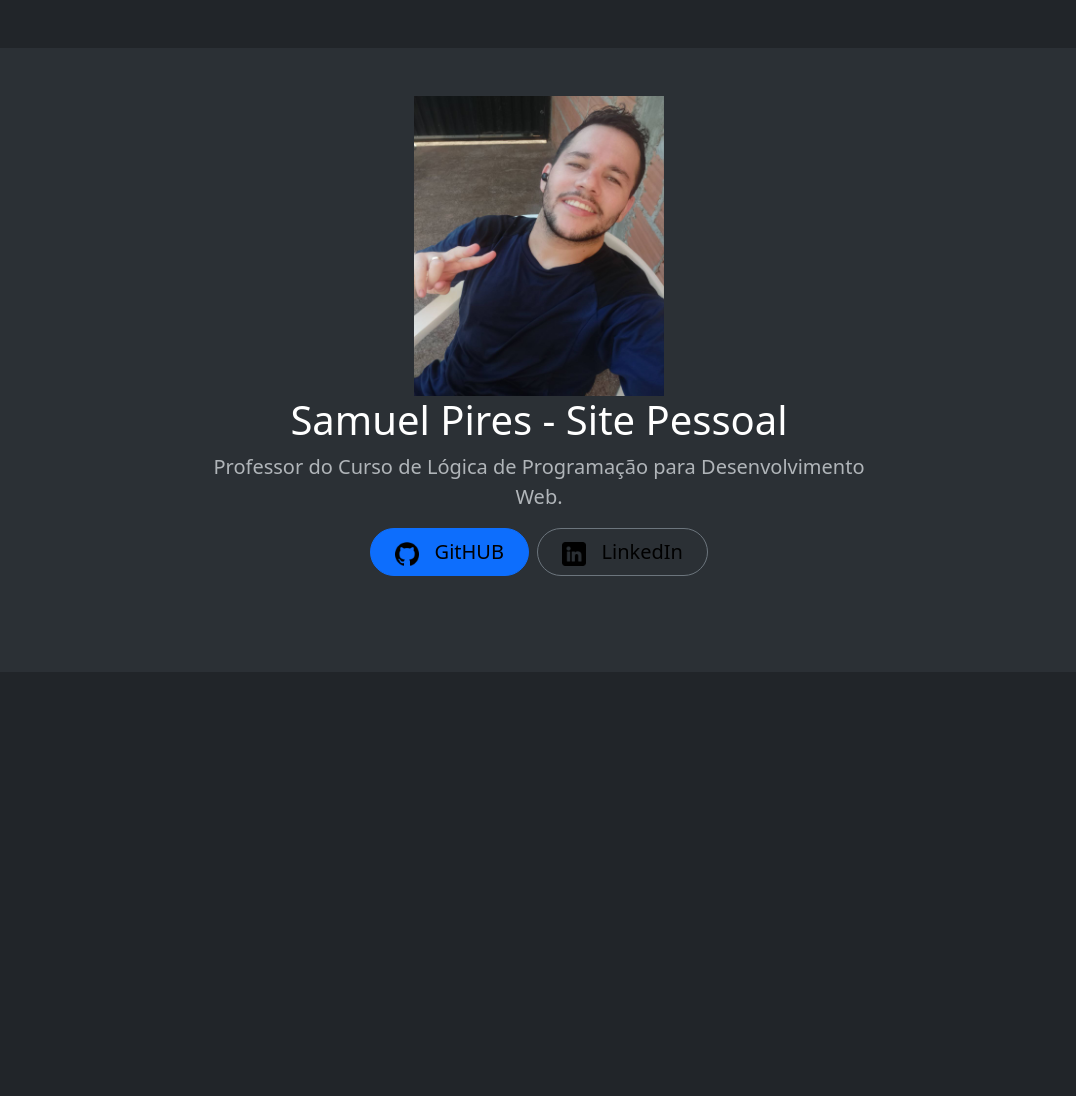
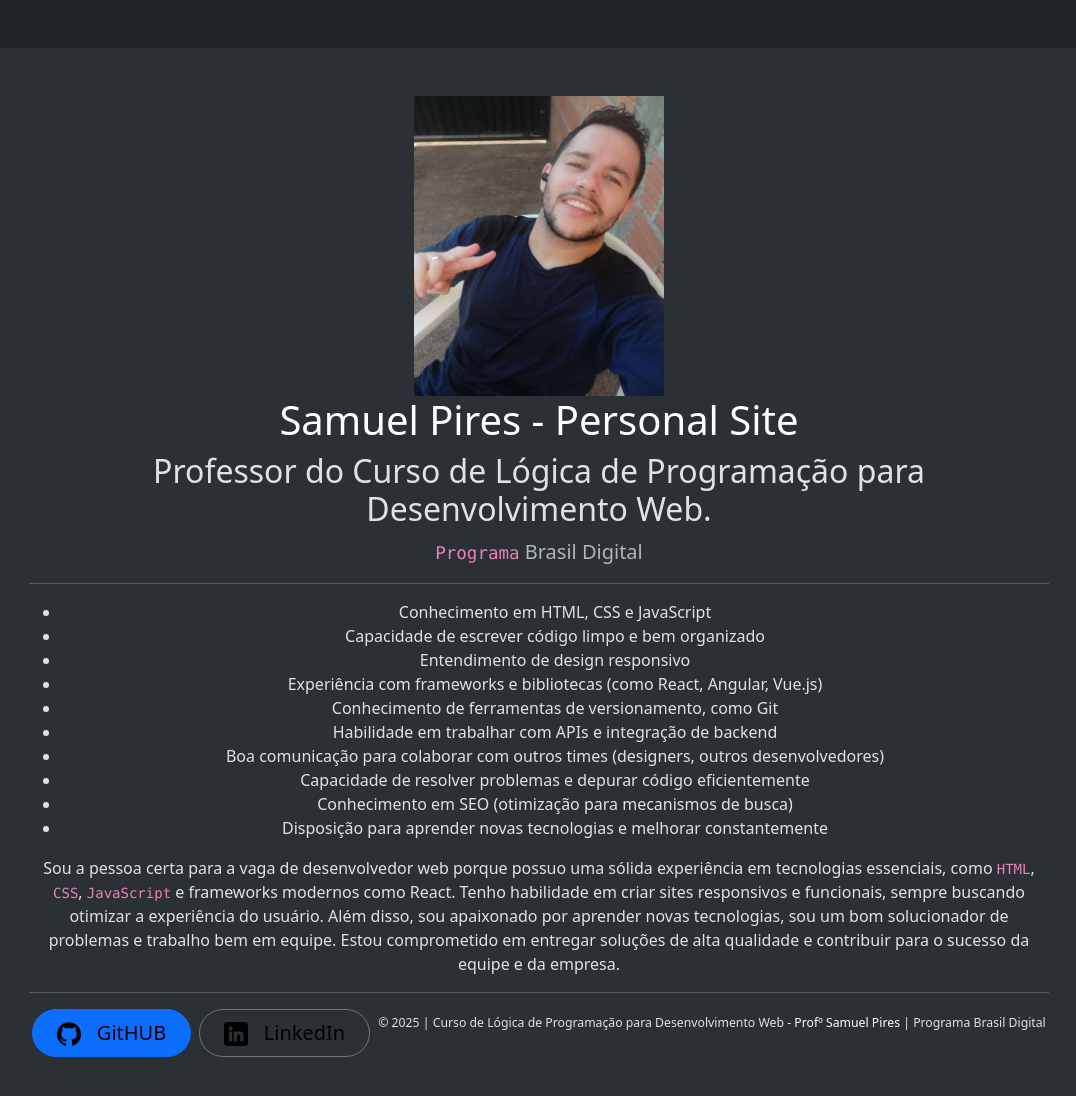
Before and after one commit to samueljackbill/personal-site, a plain HTML site: page index.html in a window 1280 px wide. Shown: the whole page, without its empty margins (101-1177 px from the left). Before the commit the page ends 800 px from the top, so only its background shows below. Drawn offline with nearby package versions, Linux system fonts and the light colour scheme.

Commit message:
Add files via upload

```diff
--- a/css/styles.css
+++ b/css/styles.css
@@ -1,4 +1,14 @@
-a {
+.link_button {
+    color: black;
     text-decoration: none;
-    color: black;
 }
+
+#link_mail {
+    color: white;
+    text-decoration: none;
+}
+
+small {
+    justify-content: center;
+    text-align: center;
+}
--- a/index.html
+++ b/index.html
@@ -1,5 +1,5 @@
 <!DOCTYPE html>
-<html lang="pt-br" data-bs-theme="dark">
+<html lang="en" data-bs-theme="dark">
 <head>
     <meta charset="UTF-8">
     <meta name="viewport" content="width=device-width, initial-scale=1.0">
@@ -13,23 +13,45 @@
     <div class="container my-5">
         <div class="p-5 text-center bg-body-tertiary rounded-3">
             <img src="./img/samuel_pires.jpg" alt="Imagem de Samuel Pires." width="250px" height="300px">
-            <h1 class="text-body-emphasis">Samuel Pires - Site Pessoal</h1>
-            <p class="col-lg-8 mx-auto fs-5 text-muted">Professor do Curso de Lógica de Programação para Desenvolvimento Web.</p>
+            <h1 class="text-body-emphasis">Samuel Pires - Personal Site</h1>
+            <h2>Professor do Curso de Lógica de Programação para Desenvolvimento Web.</h2>
+            <p class="col-lg-8 mx-auto fs-5 text-muted"><code>Programa</code> Brasil Digital</p>
+
+            <hr>
+
+            <ul>
+                <li>Conhecimento em HTML, CSS e JavaScript</li>
+                <li>Capacidade de escrever código limpo e bem organizado</li>
+                <li>Entendimento de design responsivo</li>
+                <li>Experiência com frameworks e bibliotecas (como React, Angular, Vue.js)</li>
+                <li>Conhecimento de ferramentas de versionamento, como Git</li>
+                <li>Habilidade em trabalhar com APIs e integração de backend</li>
+                <li>Boa comunicação para colaborar com outros times (designers, outros desenvolvedores)</li>
+                <li>Capacidade de resolver problemas e depurar código eficientemente</li>
+                <li>Conhecimento em SEO (otimização para mecanismos de busca)</li>
+                <li>Disposição para aprender novas tecnologias e melhorar constantemente</li>
+            </ul>
+
+            <p>Sou a pessoa certa para a vaga de desenvolvedor web porque possuo uma sólida experiência em tecnologias essenciais, como <code>HTML</code>, <code>CSS</code>, <code>JavaScript</code> e frameworks modernos como React. Tenho habilidade em criar sites responsivos e funcionais, sempre buscando otimizar a experiência do usuário. Além disso, sou apaixonado por aprender novas tecnologias, sou um bom solucionador de problemas e trabalho bem em equipe. Estou comprometido em entregar soluções de alta qualidade e contribuir para o sucesso da equipe e da empresa.</p>
+
+            <hr>
+
             <div class="d-inline-flex gap-2 mb-5">
                 <button class="d-inline-flex align-items-center btn btn-primary btn-lg px-4 rounded-pill" type="button">
-                <a href="https://github.com/samueljackbill" target="_blank">
+                    <a class="link_button" href="https://github.com/samueljackbill" target="_blank">
                         <img src="./img/github.png" alt="Ícone do GitHUB." width="24px" height="24px">
                         &nbsp;
                         GitHUB
                     </a>
                 </button>
                 <button class="btn btn-outline-secondary btn-lg px-4 rounded-pill" type="button">
-                <a href="https://www.linkedin.com/in/samueljackbill/" target="_blank">
+                    <a class="link_button" href="https://www.linkedin.com/in/samueljackbill/" target="_blank">
                         <img src="./img/linkedin.png" alt="Ícone do LinkedIn." width="24px" height="24px">
                         &nbsp;
                         LinkedIn
                     </a>
                 </button>
+                <p><small><small>&copy 2025 | Curso de Lógica de Programação para Desenvolvimento Web - <a id="link_mail" href="mailto:samueljackbill@gmail.com">Profº Samuel Pires</a> | Programa Brasil Digital</small></small></p>
             </div>
         </div>
     </div>
```
Lines whose indentation alone changed are shown as unchanged.
